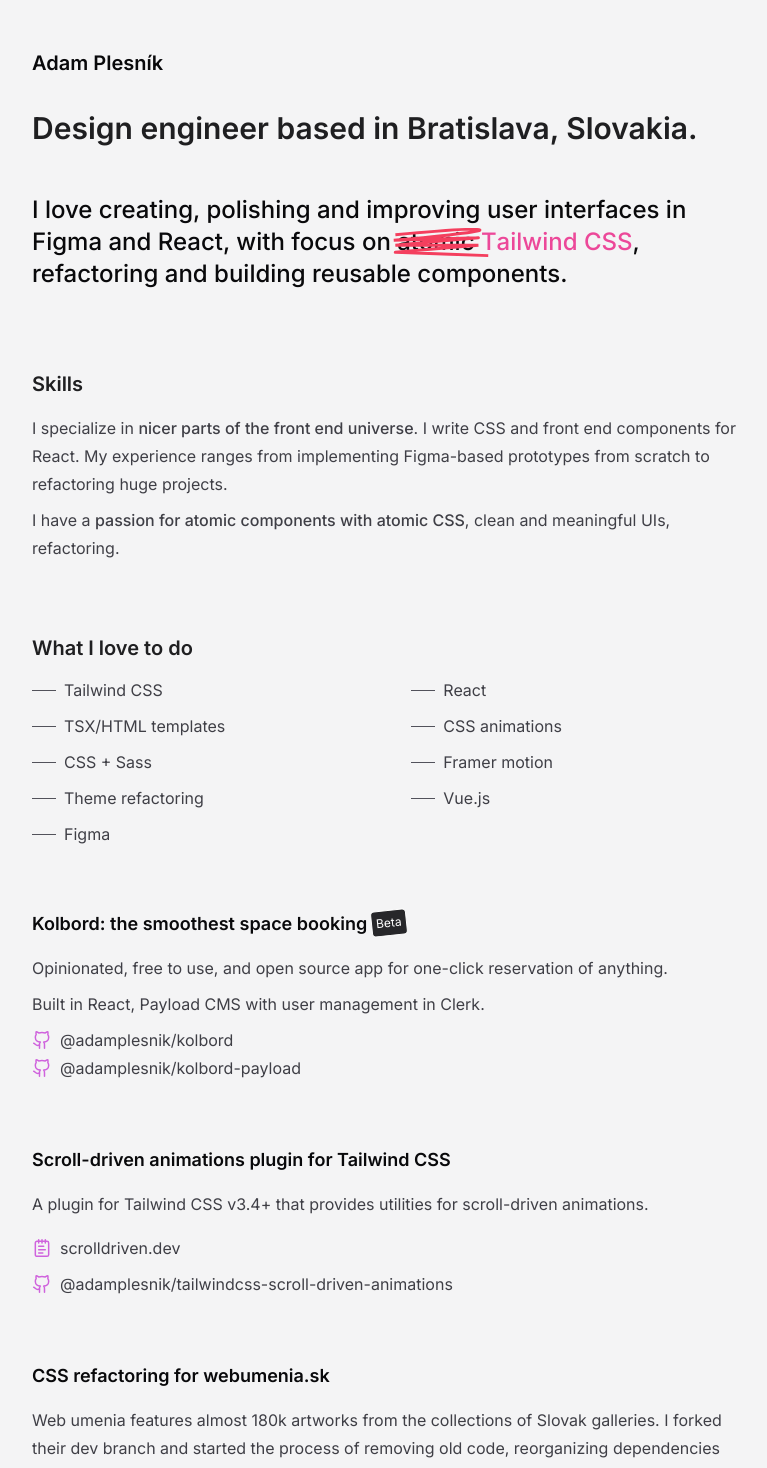
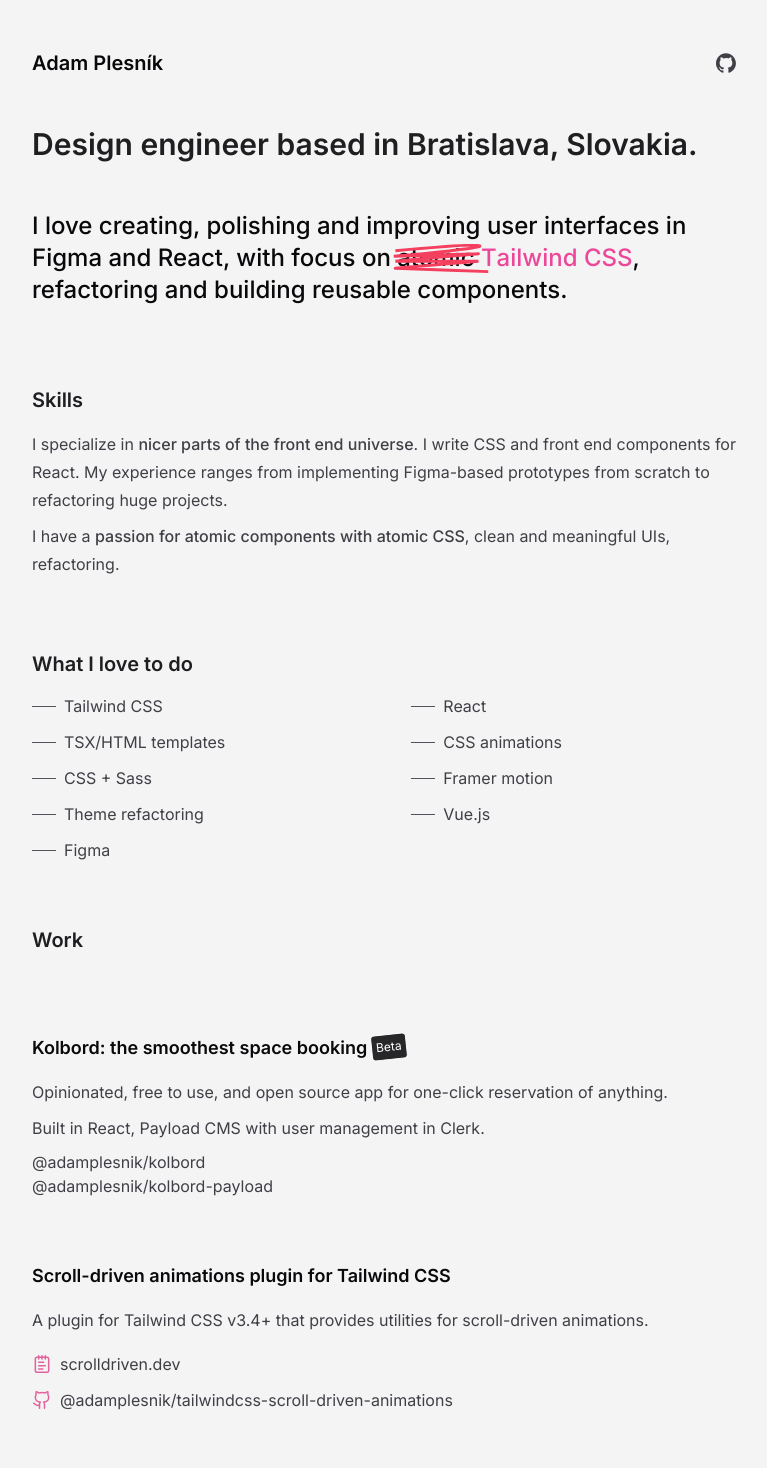
Before and after one commit to adamplesnik/adamplesnik.com, a React (Vite) app: page / in a window 1280 px wide. Shown: the top 1468 px of the page, without its empty margins (256-1023 px from the left). Built offline with nearby package versions, Linux system fonts and the light colour scheme.

Commit message:
Update components

```diff
--- a/src/components/Heading.tsx
+++ b/src/components/Heading.tsx
@@ -5,7 +5,7 @@ const Heading = ({ size = 1, className = '', children }: PropsWithChildren<Title
   const defaultClasses = clsx('relative text-zinc-950 font-semibold', className)
 
   if (size === 1) {
-    return <h1 className={clsx(defaultClasses, 'pb-8 text-xl leading-normal')}>{children}</h1>
+    return <h1 className={clsx(defaultClasses, 'text-xl leading-normal')}>{children}</h1>
   } else if (size === 2) {
     return <h2 className={clsx(defaultClasses, 'pb-12 text-3xl opacity-90')}>{children}</h2>
   } else if (size === 3) {
--- a/src/components/Link.tsx
+++ b/src/components/Link.tsx
@@ -24,12 +24,12 @@ const Link = ({
           }}
           transition={{ duration: 0.72, type: 'spring' }}
         >
-          <Icon className="size-7 pr-2 text-fuchsia-600 opacity-70" strokeWidth={1.8} />
+          <Icon className="size-7 pr-2 text-pink-600 opacity-70" strokeWidth={1.8} />
         </motion.div>
       ) : (
         ''
       )}
-      <a href={href} target={target} className="hover:text-fuchsia-700 print:text-gray-700">
+      <a href={href} target={target} className="hover:text-pink-700 print:text-gray-700">
         {children}
       </a>
     </div>
--- a/src/content/Info.tsx
+++ b/src/content/Info.tsx
@@ -6,7 +6,20 @@ import TextAnim from '../components/TextAnim'
 const Info = () => {
   return (
     <div>
-      <Heading size={1}>Adam Plesník</Heading>
+      <div className="sticky top-0 flex items-center justify-between pb-12">
+        <Heading size={1}>Adam Plesník</Heading>
+        <a href="https://github.com/adamplesnik" className="text-zinc-700 hover:text-pink-500">
+          <svg
+            xmlns="http://www.w3.org/2000/svg"
+            viewBox="0 0 98 96"
+            height="100%"
+            className="size-5"
+            fill="currentColor"
+          >
+            <path d="M48.854 0C21.839 0 0 22 0 49.217c0 21.756 13.993 40.172 33.405 46.69 2.427.49 3.316-1.059 3.316-2.362 0-1.141-.08-5.052-.08-9.127-13.59 2.934-16.42-5.867-16.42-5.867-2.184-5.704-5.42-7.17-5.42-7.17-4.448-3.015.324-3.015.324-3.015 4.934.326 7.523 5.052 7.523 5.052 4.367 7.496 11.404 5.378 14.235 4.074.404-3.178 1.699-5.378 3.074-6.6-10.839-1.141-22.243-5.378-22.243-24.283 0-5.378 1.94-9.778 5.014-13.2-.485-1.222-2.184-6.275.486-13.038 0 0 4.125-1.304 13.426 5.052a46.97 46.97 0 0 1 12.214-1.63c4.125 0 8.33.571 12.213 1.63 9.302-6.356 13.427-5.052 13.427-5.052 2.67 6.763.97 11.816.485 13.038 3.155 3.422 5.015 7.822 5.015 13.2 0 18.905-11.404 23.06-22.324 24.283 1.78 1.548 3.316 4.481 3.316 9.126 0 6.6-.08 11.897-.08 13.526 0 1.304.89 2.853 3.316 2.364 19.412-6.52 33.405-24.935 33.405-46.691C97.707 22 75.788 0 48.854 0z" />
+          </svg>
+        </a>
+      </div>
       <Heading size={2}>Design engineer based in Bratislava, Slovakia.</Heading>
       <p className="pb-4 text-2xl font-medium text-zinc-950">
         I love creating, polishing and improving user interfaces in Figma and React, with focus on{' '}
--- a/src/content/KolbordTile.tsx
+++ b/src/content/KolbordTile.tsx
@@ -1,4 +1,3 @@
-import { Github } from 'lucide-react'
 import Link from '../components/Link'
 import Paragraph from '../components/Paragraph'
 import Tile from '../components/Tile'
@@ -17,10 +16,8 @@ const KolbordTile = () => {
         Opinionated, free to use, and open source app for one-click reservation of anything.
       </Paragraph>
       <Paragraph>Built in React, Payload CMS with user management in Clerk.</Paragraph>
-      <Link href="https://github.com/adamplesnik/kolbord" Icon={Github}>
-        @adamplesnik/kolbord
-      </Link>
-      <Link href="https://github.com/adamplesnik/kolbord-payload" Icon={Github}>
+      <Link href="https://github.com/adamplesnik/kolbord">@adamplesnik/kolbord</Link>
+      <Link href="https://github.com/adamplesnik/kolbord-payload">
         @adamplesnik/kolbord-payload
       </Link>
     </Tile>
--- a/src/content/Work.tsx
+++ b/src/content/Work.tsx
@@ -1,5 +1,11 @@
+import Heading from '../components/Heading'
+
 const Work = () => {
-  return <div></div>
+  return (
+    <div>
+      <Heading size={3}>Work</Heading>
+    </div>
+  )
 }
 
 export default Work
--- a/src/pages/Home.tsx
+++ b/src/pages/Home.tsx
@@ -1,10 +1,11 @@
-import KolbordTile from '@/content/KolbordTile'
-import LoveToDo from '@/content/LoveToDo'
 import Cv from '../content/Cv'
 import Info from '../content/Info'
+import KolbordTile from '../content/KolbordTile'
+import LoveToDo from '../content/LoveToDo'
 import PluginTile from '../content/PluginTile'
 import Skills from '../content/Skills'
 import WebUmeniaTile from '../content/WebUmeniaTile'
+import Work from '../content/Work'
 import Page from '../layouts/Page'
 
 const Home = () => {
@@ -13,6 +14,7 @@ const Home = () => {
       <Info />
       <Skills />
       <LoveToDo />
+      <Work />
       <KolbordTile />
       <PluginTile />
       <WebUmeniaTile />
```
Also changed, not shown: 1 other file (tests, documents, lock files or other folders).
